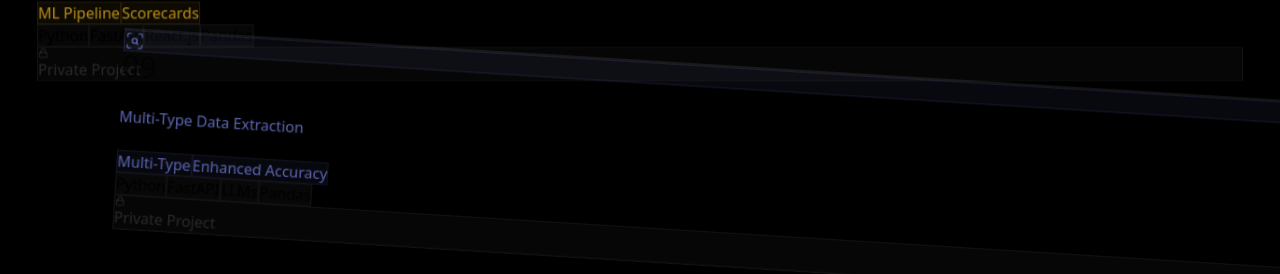
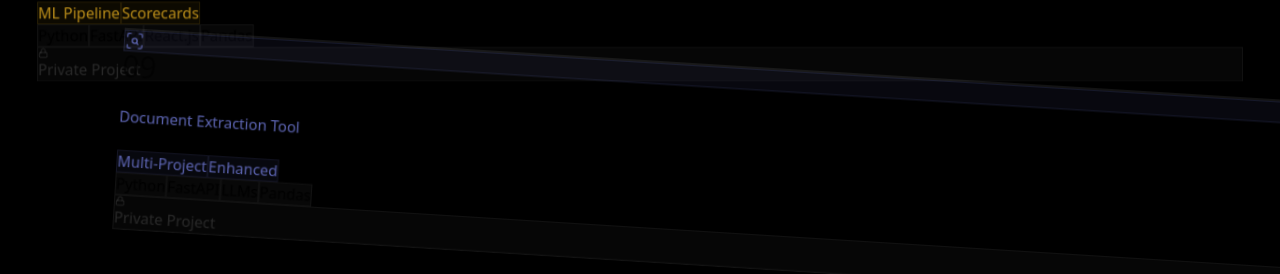
Before and after one commit to mehak-1256765/Mehak_Portfolio, a React (Vite) app: page / in a window 1280 px wide. Shown: the part 9810-10084 px from the top of the page. Built offline with nearby package versions, Linux system fonts and the light colour scheme.

Commit message:
Fix Data Extraction description, remove hyphens from all card text

```diff
--- a/src/components/ProjectsSection.tsx
+++ b/src/components/ProjectsSection.tsx
@@ -8,7 +8,7 @@ const PROJECTS: {
   desc: string; tech: string[]; tags: string[]; url: string | null; video?: string
 }[] = [
   { title: 'OneUp Hosting',    sub: 'Modern Hosting Website',    icon: Globe,        color: '#6366f1',
-    desc: 'Full frontend for a production hosting platform — domain search, 3D visuals, animated checkout.',
+    desc: 'Full frontend for a production hosting platform with domain search, 3D visuals, and animated checkout.',
     tech: ['React.js','Three.js','Tailwind','Framer Motion'], tags: ['SEO 75→100%','Perf 70→90%','Freelance'], url: 'https://oneup-hosting.com/' },
   { title: 'SpecArs',          sub: 'Car Modification Platform', icon: Car,          color: '#fb7185',
     desc: 'Real-time Firebase inventory, config builder, and smooth UI animations for a car mod platform.',
@@ -17,24 +17,24 @@ const PROJECTS: {
     desc: 'Space ed-tech with animated 3D models, galaxy backgrounds, and educational content.',
     tech: ['React.js','Three.js','GSAP','Tailwind'], tags: ['3D Models','Scroll Animations'], url: 'https://galaxo.vercel.app/' },
   { title: 'Moqbilin',         sub: 'Wedding Matchmaking Platform', icon: Heart,       color: '#fb7185',
-    desc: 'Freelance frontend for a wedding matchmaking platform — clean UI, smooth UX, and responsive design built for a client.',
+    desc: 'Freelance frontend for a wedding matchmaking platform with clean UI, smooth UX, and responsive design built for a client.',
     tech: ['React.js','Tailwind','Framer Motion','Vite'], tags: ['Freelance','Client Work'], url: 'https://www.moqbilin.com/' },
   { title: 'AI Daily Digest',  sub: 'n8n Morning Briefing Bot',  icon: Bot,          color: '#f472b6',
-    desc: 'Automated 7 AM email digest — unread Gmail, top news (AI-summarised), calendar events & daily tips. One email. Everything you need.',
+    desc: 'Automated 7 AM email digest with unread Gmail, AI-summarised news, calendar events and daily tips. One email. Everything you need.',
     tech: ['n8n','Mistral AI','Gmail API','Google Calendar','RSS'], tags: ['< $0.01/day','7AM Autopilot'],
     url: null, video: '/ai-digest-automation.mp4' },
   { title: 'Sales Automation', sub: 'n8n Workflow Engine',       icon: Zap,          color: '#fb923c',
-    desc: 'End-to-end salesperson automation — email outreach, risk alerts, AI-powered insights.',
+    desc: 'End-to-end salesperson automation with email outreach, risk alerts, and AI-powered insights.',
     tech: ['n8n','REST APIs','AI/LLM Nodes','Email'], tags: ['60% Less Manual','AI Insights'], url: null },
   { title: 'Retail Analytics', sub: 'Decision-Support Platform', icon: BarChart2,    color: '#34d399',
-    desc: 'Inventory tracking, sales forecasting & segmentation with automated recommendations.',
+    desc: 'Inventory tracking, sales forecasting and segmentation with automated recommendations.',
     tech: ['React.js','Python','FastAPI'], tags: ['Auto Recs','Festival Alerts'], url: null },
   { title: 'OptBinning',       sub: 'ML Data Engineering',       icon: FlaskConical, color: '#fbbf24',
-    desc: 'ML pipelines with OptBinning integration — interactive binning visualisations & scorecards.',
+    desc: 'ML pipelines with OptBinning integration, interactive binning visualisations and scorecards.',
     tech: ['Python','FastAPI','React.js','Pandas'], tags: ['ML Pipeline','Scorecards'], url: null },
-  { title: 'Data Extraction',  sub: 'Multi-Type Data Extraction', icon: ScanSearch,   color: '#818cf8',
-    desc: 'Enhanced pipeline that extracts multiple types of data — tables, text, numbers, and structured fields — with improved accuracy and clean output.',
-    tech: ['Python','FastAPI','LLMs','Pandas'], tags: ['Multi-Type','Enhanced Accuracy'], url: null },
+  { title: 'Data Extraction',  sub: 'Document Extraction Tool',  icon: ScanSearch,   color: '#818cf8',
+    desc: 'Enhanced an existing document extraction tool to support multiple project types, improving flexibility and accuracy across different use cases.',
+    tech: ['Python','FastAPI','LLMs','Pandas'], tags: ['Multi-Project','Enhanced'], url: null },
 ]
 
 /* ── Video lightbox ── */
```
